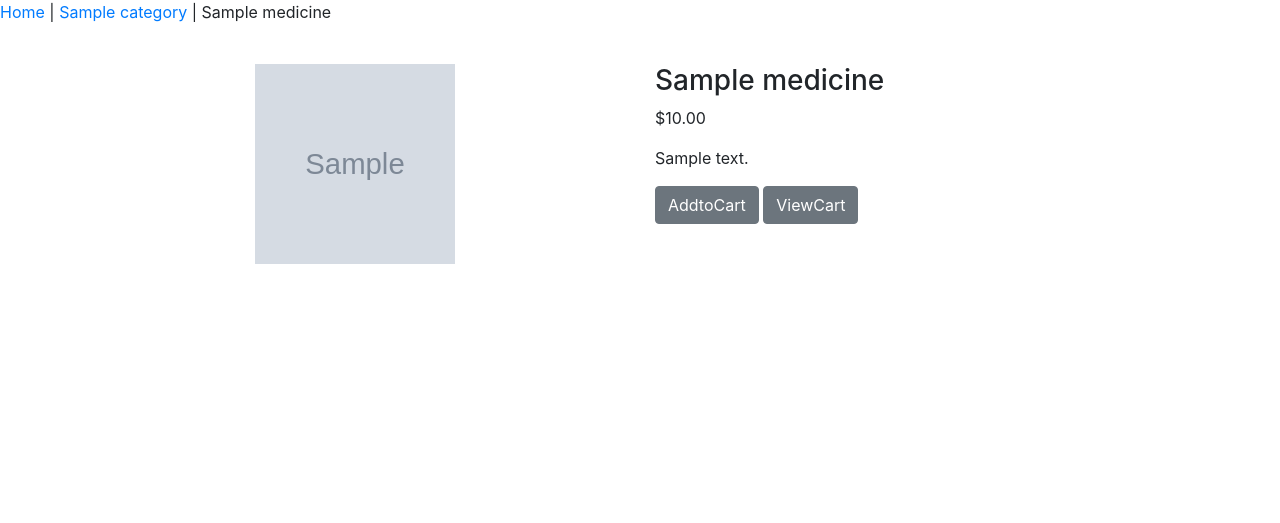
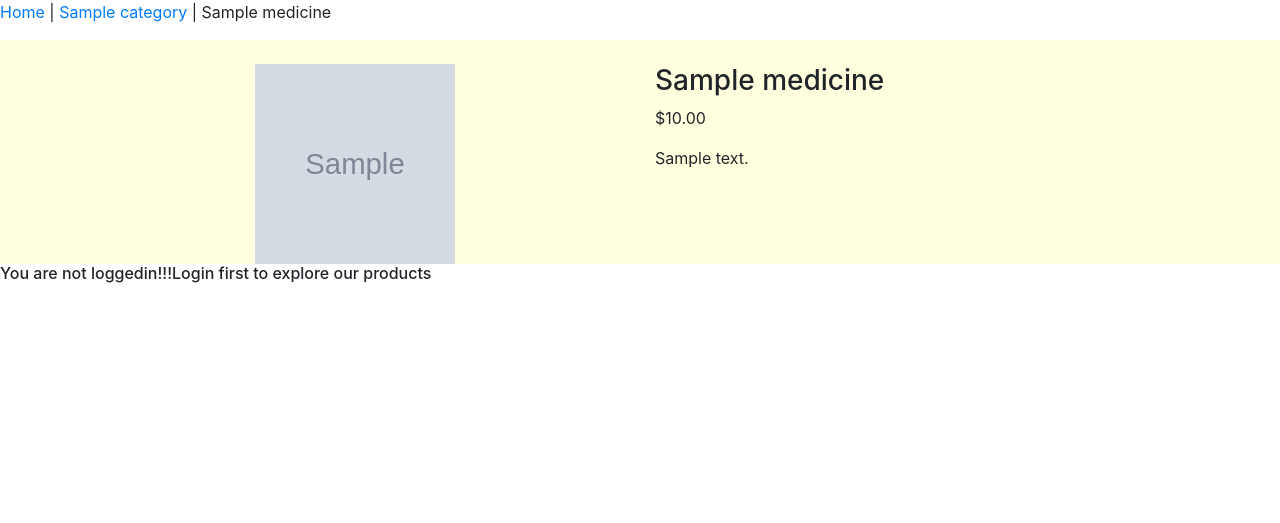
Before and after one commit to MuneeraVU/Epharmacy, a Django app: a page that uses pharma/templates/medicine.html in a window 1280 px wide. Shown: the part 190-713 px from the top of the page. Run offline with Django 4.2, Linux system fonts and the light colour scheme; tables that the repository leaves empty hold one stand-in row (values such as "Sample post"); grey boxes marked "Sample" are stand-in pictures; some libraries are stand-ins or nearby versions.

Commit message:
Update medicine.html

```diff
--- a/pharma/templates/medicine.html
+++ b/pharma/templates/medicine.html
@@ -4,12 +4,15 @@
 {% load static %}
 {% block title %}Medicines{% endblock %}
 {% block content %}
+
 <div>
     <div class="mx-auto">
         <p><a href="{% url 'home' %}">Home</a> | <a href="{{medicine.category.get_url}}">{{medicine.category}}</a> | {{medicine.name}}</p>
     </div>
 </div>
+<div style="background-color:lightyellow;">
 <!-- To display medicines with details -->
+
 <div class="container">
     <br>
     <div class="row">
@@ -27,12 +30,20 @@
                  <p>${{medicine.price}}</p>
 
                  <p class="text-justify">{{medicine.description}}</p>
+                  {% endif %}
+
+                 </div>
+             </div>
+</div>
+</div>
+</div>
+                 {% if request.user.is_authenticated %}
                  <a class="btn btn-secondary" href="{% url 'add_to_cart' medicine.id %}">AddtoCart</a>
                  <a class="btn btn-secondary" href="{% url 'cart' %}">ViewCart</a>
-                 {% endif %}
 
-                 </div>
-</div>
-    </div>
-</div>
+
+<br>
+{% else %}
+<h6>You are not loggedin!!!Login first to explore our products<h6>
+{% endif %}
 {% endblock %}
```
